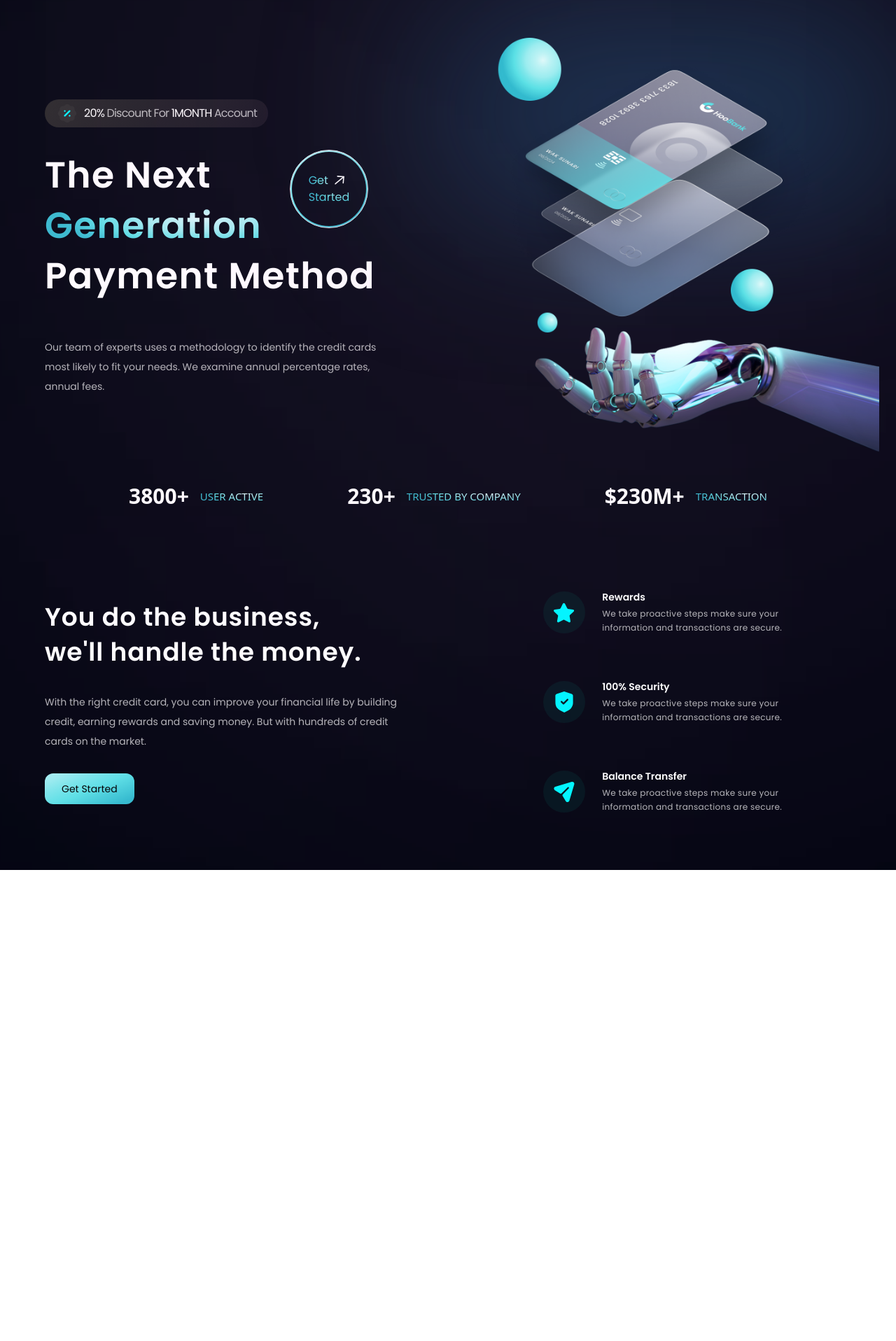
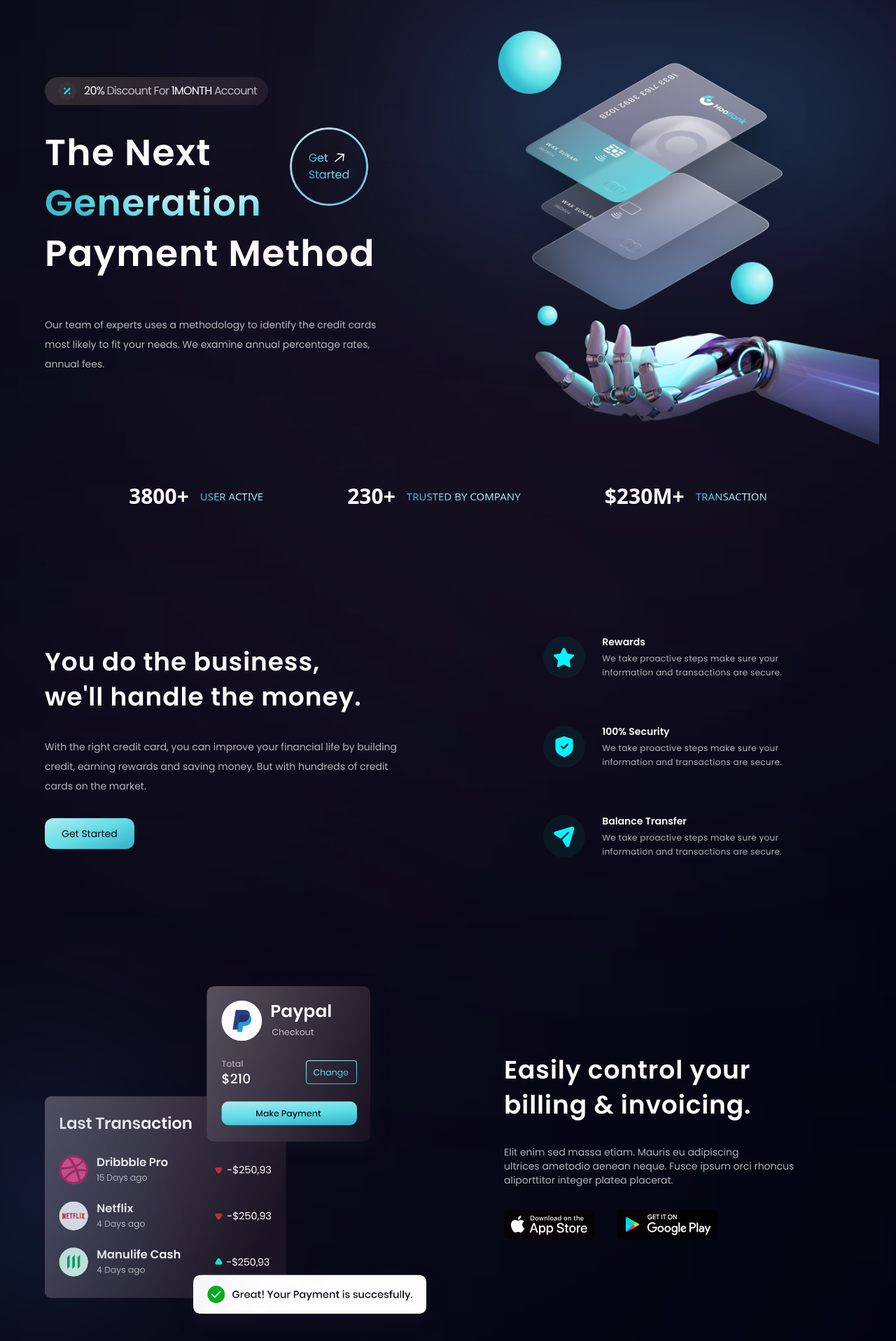
Before and after one commit to Divnoor-4602/DBank-Landing-Page, a React (Vite) app: page / in a window 1280 px wide. Shown: the part 58-1974 px from the top of the page at 70% size. Before the commit the page ends 1301 px from the top, so only its background shows below. Built offline with nearby package versions, Linux system fonts and the light colour scheme.

Commit message:
Added framer frontend bounce effect on hero images

```diff
--- a/src/App.jsx
+++ b/src/App.jsx
@@ -6,7 +6,7 @@ const App = () => {
     // Website container
     <div className="bg-primary w-full overflow-hidden">
       {/* navbar container */}
-      <div className="text-white sm:px-16 px-6 w-full max-w-[1280px]">
+      <div className="text-white sm:px-16 px-6 w-full max-w-[1280px] ">
         <Navbar />
       </div>
 
@@ -16,7 +16,7 @@ const App = () => {
       </div>
 
       {/* statistics bank */}
-      <div className="flex flex-start sm:px-16 px-6 bg-primary">
+      <div className="flex flex-start sm:px-16 px-6 bg-primary py-16">
         <Stats />
       </div>
 
@@ -24,6 +24,11 @@ const App = () => {
       <div className="flex flex-start sm:px-16 px-6 bg-primary">
         <Business />
       </div>
+
+      {/* billings */}
+      <div className="flex flex-start sm:px-16 px-6 bg-primary py-16">
+        <Billing />
+      </div>
     </div>
   );
 };
--- a/src/components/Billing.jsx
+++ b/src/components/Billing.jsx
@@ -1,7 +1,62 @@
 import React from "react";
+import Bill from "../assets/bill.png";
+import Apple from "../assets/apple.svg";
+import Google from "../assets/google.svg";
+import { motion } from "framer-motion";
 
 const Billing = () => {
-  return <div>Billing</div>;
+  return (
+    <>
+      {/* billing container */}
+      <div className="flex flex-col md:flex-row w-full font-poppins gap-20 items-center">
+        {/* billing img */}
+        <motion.img
+          initial={{ y: 0 }}
+          animate={{
+            y: 15,
+          }}
+          transition={{
+            duration: 0.8,
+            repeat: Infinity,
+            repeatType: "reverse",
+          }}
+          src={Bill}
+          alt="bill png"
+          className="object-contain w-[50%]"
+        />
+
+        {/* billing content */}
+        <div className="flex flex-col gap-8">
+          <div className="tracking-wide text-white text-3xl md:text-[36px] font-poppins font-semibold md:leading-[50px] text-center md:text-start">
+            Easily control your <br />
+            billing & invoicing.
+          </div>
+          {/* subtext billing content */}
+
+          <div className="text-white/70 text-sm text-justify">
+            Elit enim sed massa etiam. Mauris eu adipiscing
+            <br /> ultrices ametodio aenean neque. Fusce ipsum orci rhoncus
+            <br />
+            aliporttitor integer platea placerat.
+          </div>
+          <div className="flex gap-8">
+            <img
+              src={Apple}
+              alt="download from apple"
+              className="cursor-pointer"
+            />
+            <img
+              src={Google}
+              alt="download from google"
+              className="cursor-pointer"
+            />
+          </div>
+        </div>
+        <div className="blue__gradient w-[10%] h-[50%] absolute left-0" />
+        <div className="pink__gradient w-[30%] h-[30%] absolute left-0" />
+      </div>
+    </>
+  );
 };
 
 export default Billing;
--- a/src/components/Hero.jsx
+++ b/src/components/Hero.jsx
@@ -2,6 +2,7 @@ import React from "react";
 import discount from "../assets/Discount.svg";
 import GetStarted from "./GetStarted.jsx";
 import robotHero from "../assets/robot.png";
+import { motion } from "framer-motion";
 
 const Hero = () => {
   return (
@@ -9,7 +10,7 @@ const Hero = () => {
       {/* hero container */}
       <section id="home" className="w-full">
         {/* text section hero */}
-        <div className="flex flex-col md:flex-row text-white font-poppins py-8 w-full justify-between items-center gap-8">
+        <div className="flex flex-col md:flex-row text-white font-poppins  w-full justify-between items-center gap-8">
           <div className="flex flex-col gap-8 items-center sm:items-start justify-center ">
             {/* payment badge */}
             <div className="flex items-center gap-2 bg-discount-gradient max-w-fit px-4 rounded-full py-1">
@@ -28,9 +29,9 @@ const Hero = () => {
                   <span className="text-gradient">Generation</span>
                 </p>
                 {/* get started button */}
-                <div className="sm:flex hidden md:mr-4 mr-0">
+                <motion.div className="sm:flex hidden md:mr-4 mr-0">
                   <GetStarted />
-                </div>
+                </motion.div>
               </div>
               {/* payment method text */}
               <div className="tracking-wide text-3xl sm:text-[52px] text-center sm:text-start font-semibold sm:leading-[72px]">
@@ -46,10 +47,19 @@ const Hero = () => {
             </div>
           </div>
           <div className="w-2/3 md:w-1/2">
-            <img
+            <motion.img
               src={robotHero}
               alt="robot hero"
               className="w-[100%] h-[100%] relative z-10"
+              initial={{ y: 0 }}
+              animate={{
+                y: 25,
+              }}
+              transition={{
+                duration: 0.8,
+                repeat: Infinity,
+                repeatType: "reverse",
+              }}
             />
 
             <div className="w-1/2 absolute pink__gradient -z-1 h-[35%] md:right-0 md:top-20 left-0 top-0 md:left-[50%]" />
```
Also changed, not shown: src/assets/apple.svg.
